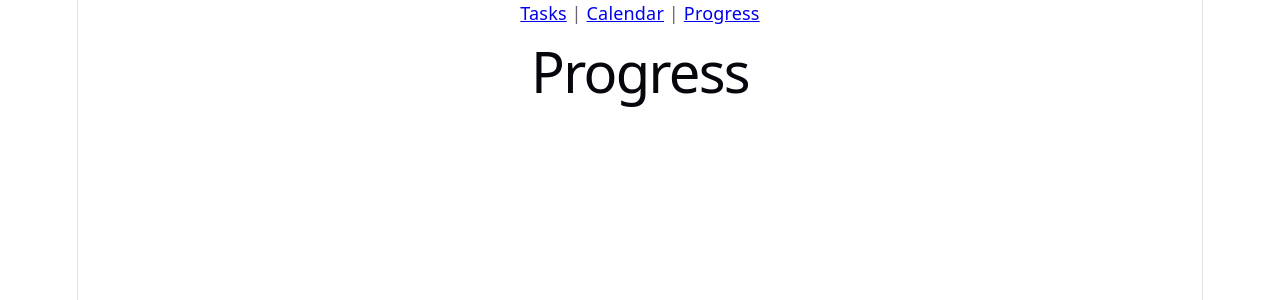
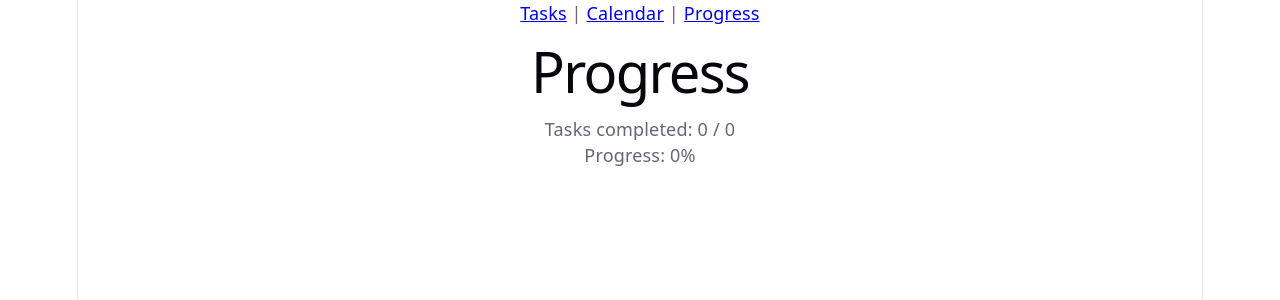
Before and after one commit to ahohenna/OMA-SOVELLUS-WOH, a React (Vite) app: page /progress in a window 1280 px wide. Shown: the top 300 px of the page. Built offline with nearby package versions, Linux system fonts and the light colour scheme.

Commit message:
Lisää edistymisyhteenveto

```diff
--- a/src/pages/Progress.jsx
+++ b/src/pages/Progress.jsx
@@ -1,3 +1,17 @@
 export default function Progress() {
-  return <h1>Progress</h1>
+  const savedTasks = localStorage.getItem('tasks')
+  const tasks = savedTasks ? JSON.parse(savedTasks) : []
+
+  const completedTasks = tasks.filter((task) => task.completed).length
+  const totalTasks = tasks.length
+  const percent =
+    totalTasks === 0 ? 0 : Math.round((completedTasks / totalTasks) * 100)
+
+  return (
+    <main>
+      <h1>Progress</h1>
+      <p>Tasks completed: {completedTasks} / {totalTasks}</p>
+      <p>Progress: {percent}%</p>
+    </main>
+  )
 }
```
